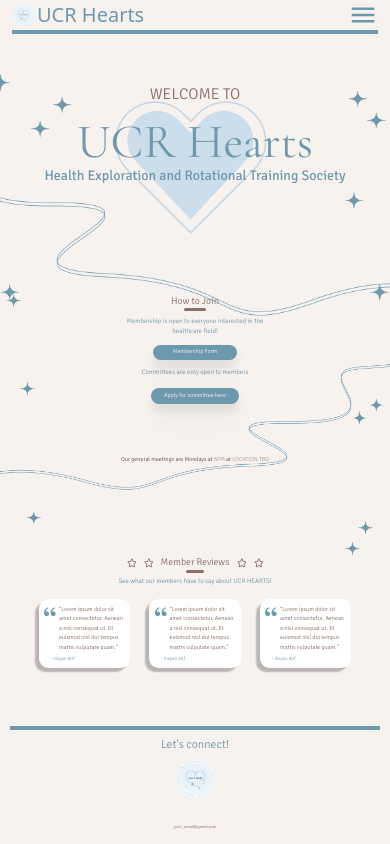
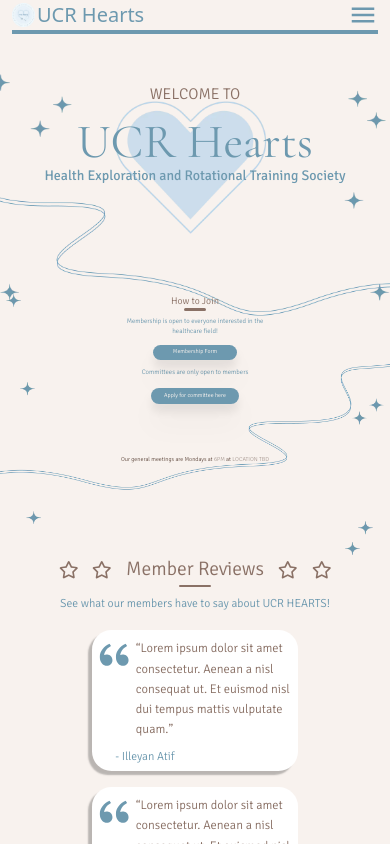
Before and after one commit to acm-ucr/ucr-hearts-website, a Next.js app: page / in a window 390 px wide. Shown: the top 844 px of the page. Built offline with nearby package versions, Linux system fonts and the light colour scheme; what tailwindcss-animated would draw is missing.

Commit message:
Implemented mobile responsiveness

```diff
--- a/src/components/home/Review.tsx
+++ b/src/components/home/Review.tsx
@@ -3,14 +3,14 @@ import React from "react";
 
 const Review = ({ quote, name }: { quote: string; name: string }) => {
   return (
-    <div className="relative w-[26%] rounded-[2.5vw] bg-white px-[1%] py-[1.5%] shadow-hearts">
+    <div className="relative w-[53vw] rounded-[5vw] bg-white px-[1%] py-[1.7%] shadow-hearts md:w-[26%] md:rounded-[2.5vw] md:py-[1.5%]">
       <div className="flex">
-        <RiDoubleQuotesL className="h-fit text-[18vw] text-hearts-blue" />
-        <p className="m-[1%] font-hearts text-[1.5vw] font-extralight leading-relaxed text-hearts-light-brown">
+        <RiDoubleQuotesL className="h-fit text-[40vw] text-hearts-blue md:text-[18vw]" />
+        <p className="m-[1%] font-hearts text-[3.2vw] font-extralight leading-relaxed text-hearts-light-brown md:text-[1.5vw]">
           “{quote}”
         </p>
       </div>
-      <p className="mt-[3%] pl-[10%] font-hearts text-[1.2vw] font-extralight text-hearts-blue">
+      <p className="mt-[3%] pl-[10%] font-hearts text-[3vw] font-extralight text-hearts-blue md:text-[1.2vw]">
         - {name}
       </p>
     </div>
--- a/src/components/home/ReviewTitle.tsx
+++ b/src/components/home/ReviewTitle.tsx
@@ -3,7 +3,7 @@ import { FaRegStar } from "react-icons/fa";
 const ReviewTitle = () => {
   return (
     <div className="flex flex-col items-center">
-      <div className="flex w-[35vw] items-center justify-between text-[2.5vw] text-hearts-light-brown">
+      <div className="flex w-[70vw] items-center justify-between text-[5vw] text-hearts-light-brown md:w-[35vw] md:text-[2.5vw]">
         <FaRegStar />
         <FaRegStar />
         <p className="whitespace-nowrap font-hearts font-extralight">
@@ -13,7 +13,7 @@ const ReviewTitle = () => {
         <FaRegStar />
       </div>
       <div className="h-[2.5px] w-[12%] rounded-lg bg-hearts-light-brown" />
-      <p className="mb-[5%] mt-[3%] whitespace-nowrap font-hearts text-[1.7vw] font-extralight text-hearts-blue">
+      <p className="mb-[5%] mt-[3%] whitespace-nowrap font-hearts text-[3vw] font-extralight text-hearts-blue md:text-[1.7vw]">
         See what our members have to say about UCR HEARTS!
       </p>
     </div>
--- a/src/components/home/Reviews.tsx
+++ b/src/components/home/Reviews.tsx
@@ -3,7 +3,7 @@ import { reviews } from "@/data/reviews";
 
 const Reviews = () => {
   return (
-    <div className="mb-[15%] mt-[1%] flex w-[90vw] justify-evenly">
+    <div className="mb-[15%] mt-[1%] flex w-[90vw] flex-col items-center space-y-4 md:flex-row md:justify-evenly">
       {reviews.map((item, index) => (
         <Review key={index} quote={item.quote} name={item.name} />
       ))}
```
